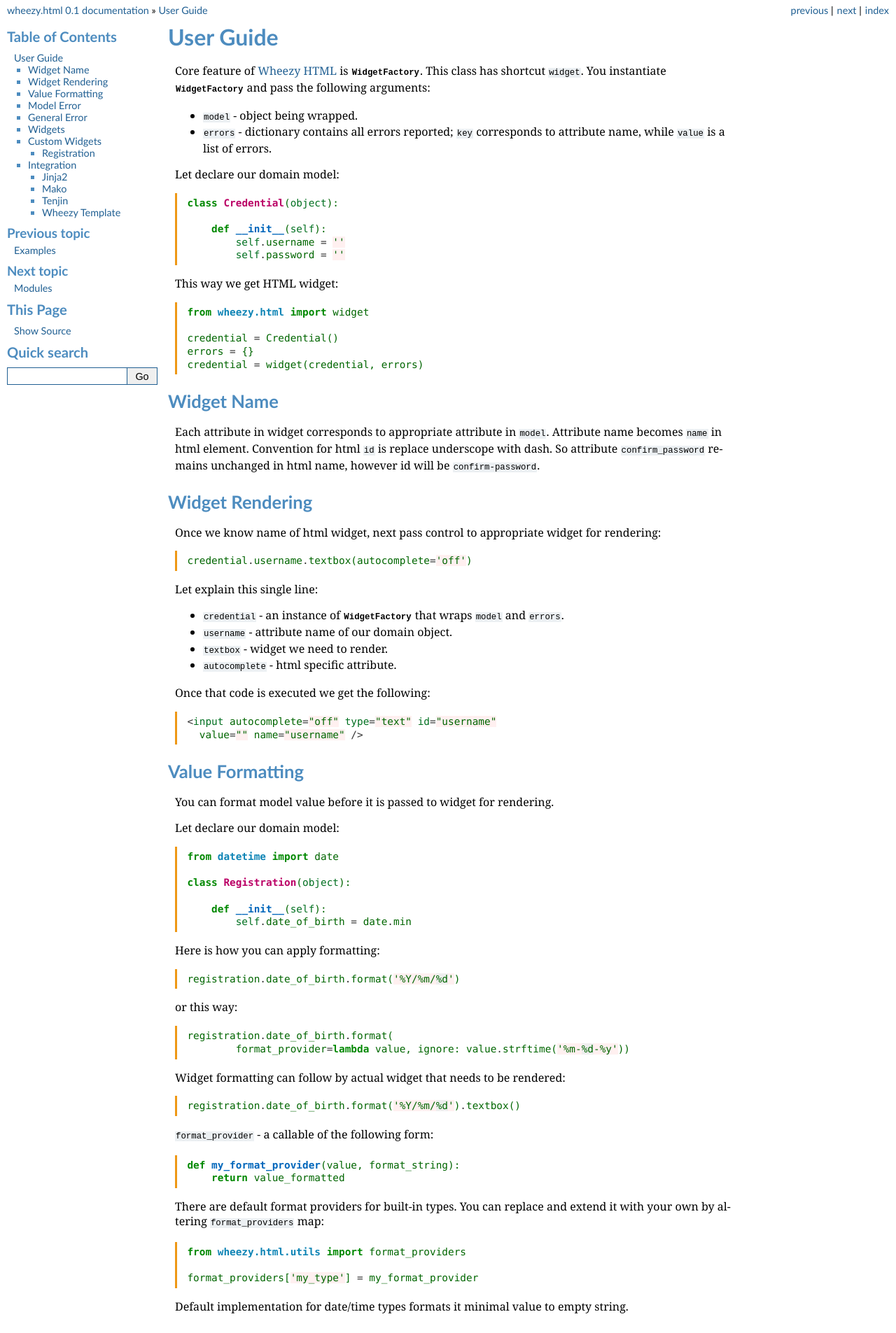
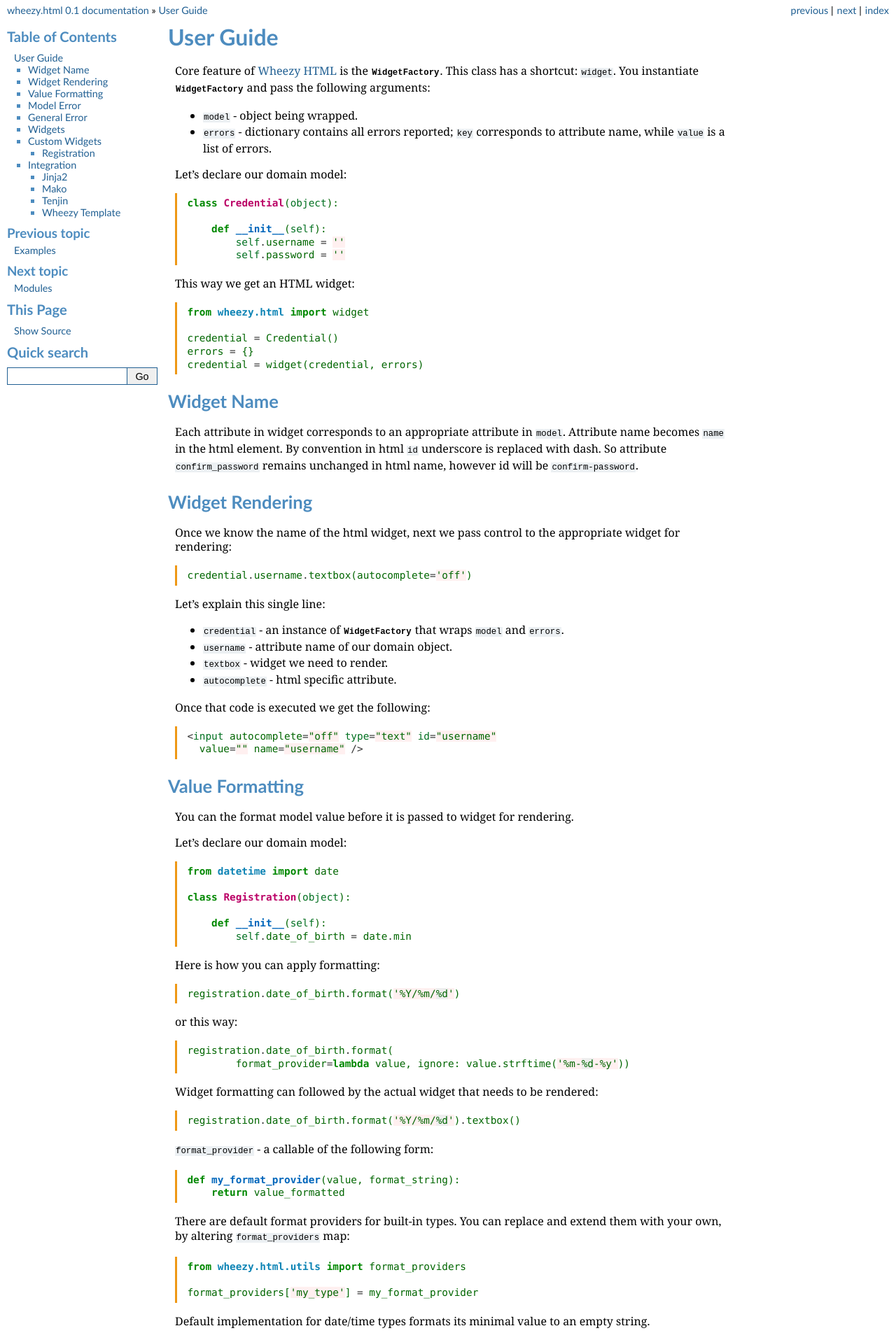
Before and after one commit to akornatskyy/wheezy.html, a Sphinx documentation site: the page built from doc/userguide.rst, in a window 1280 px wide. Shown: the top 1905 px of the page at 70% size. Built offline with Sphinx 7.4.7, drawn with Linux system fonts in a browser that asks for light colours; some of the changed text lies outside the part shown.

Commit message:
examuser_00: readability, typo and jinja2 example reference error

```diff
--- a/doc/examples.rst
+++ b/doc/examples.rst
@@ -3,7 +3,7 @@
 ========
 
 We start with a simple credential validation example. Before we proceed
-let setup `virtualenv`_ environment::
+let's setup a `virtualenv`_ environment::
 
     $ virtualenv env
     $ env/bin/easy_install wheezy.html
@@ -14,8 +14,8 @@
 Signin Widget
 -------------
 
-Suppose we need add user credential input to HTML form. In case of error would
-be good display it next to each input. Domain model looks like this::
+Suppose we need to add user credential input to an HTML form. In case of error it would
+be good to display it next to each input. Domain model looks like this::
 
     class Credential(object):
 
--- a/doc/userguide.rst
+++ b/doc/userguide.rst
@@ -3,7 +3,8 @@
 ==========
 
 Core feature of :ref:`wheezy.html`
-is :py:class:`~wheezy.html.factory.WidgetFactory`. This class has shortcut
+is the :py:class:`~wheezy.html.factory.WidgetFactory`. This class has
+a shortcut:
 ``widget``. You instantiate :py:class:`~wheezy.html.factory.WidgetFactory`
 and pass the following arguments:
 
@@ -11,7 +12,7 @@
 * ``errors`` - dictionary contains all errors reported; ``key`` corresponds to
   attribute name, while ``value`` is a list of errors.
 
-Let declare our domain model::
+Let's declare our domain model::
 
     class Credential(object):
 
@@ -19,7 +20,7 @@
             self.username = ''
             self.password = ''
 
-This way we get HTML widget::
+This way we get an HTML widget::
 
     from wheezy.html import widget
 
@@ -30,20 +31,20 @@
 Widget Name
 ~~~~~~~~~~~
 
-Each attribute in widget corresponds to appropriate attribute in ``model``.
-Attribute name becomes ``name`` in html element. Convention for html ``id``
-is replace underscope with dash. So attribute ``confirm_password`` remains
+Each attribute in widget corresponds to an appropriate attribute in ``model``.
+Attribute name becomes ``name`` in the html element. By convention in html ``id``
+underscore is replaced with dash. So attribute ``confirm_password`` remains
 unchanged in html name, however id will be ``confirm-password``.
 
 Widget Rendering
 ~~~~~~~~~~~~~~~~
 
-Once we know name of html widget, next pass control to appropriate
+Once we know the name of the html widget, next we pass control to the appropriate
 widget for rendering::
 
     credential.username.textbox(autocomplete='off')
 
-Let explain this single line:
+Let's explain this single line:
 
 * ``credential`` - an instance of
   :py:class:`~wheezy.html.factory.WidgetFactory` that wraps ``model`` and
@@ -60,9 +61,9 @@
 Value Formatting
 ~~~~~~~~~~~~~~~~
 
-You can format model value before it is passed to widget for rendering.
+You can the format model value before it is passed to widget for rendering.
 
-Let declare our domain model::
+Let's declare our domain model::
 
     from datetime import date
 
@@ -80,7 +81,7 @@
     registration.date_of_birth.format(
             format_provider=lambda value, ignore: value.strftime('%m-%d-%y'))
 
-Widget formatting can follow by actual widget that needs to be rendered::
+Widget formatting can followed by the actual widget that needs to be rendered::
 
     registration.date_of_birth.format('%Y/%m/%d').textbox()
 
@@ -90,20 +91,20 @@
         return value_formatted
 
 There are default format providers for built-in types. You can replace and
-extend it with your own by altering ``format_providers`` map::
+extend them with your own, by altering ``format_providers`` map::
 
     from wheezy.html.utils import format_providers
 
     format_providers['my_type'] = my_format_provider
 
-Default implementation for date/time types formats it minimal value to empty
+Default implementation for date/time types formats its minimal value to an empty
 string.
 
 Model Error
 ~~~~~~~~~~~
 
-Since ``widget`` is initialized with model and errors, it capable to
-decorate html widget with attributes specific to errors. Let see this
+Since ``widget`` is initialized with model and errors, it is capable of
+decorating html widgets with attributes specific to errors. Let's see this
 in the following example::
 
     errors = {'username': ['Required field cannot be left blank.']}
@@ -139,7 +140,7 @@
 
     credential.error()
 
-It renders the following html element only if __ERROR__ key exists::
+It renders the following html element only if the __ERROR__ key exists::
 
     <span class="error-message">The username or password
       provided is incorrect.</span>
@@ -229,7 +230,7 @@
 
 Your custom widget must return an instance of
 :py:class:`~wheezy.html.markup.Tag` or
-:py:class:`~wheezy.html.markup.Fragment`. In case of field error html element
+:py:class:`~wheezy.html.markup.Fragment`. In case of field errors, the html element
 is decorated with css class ``error``.
 
 Registration
@@ -261,7 +262,7 @@
 Jinja2
 ^^^^^^
 
-:ref:`wheezy.html` integration with ``Jinja2`` is provided via extension
+:ref:`wheezy.html` integration with ``Jinja2`` is provided via the extension
 feature. Here is how to add
 :py:meth:`~wheezy.html.ext.jinja2.WidgetExtension` to your code::
 
@@ -274,7 +275,7 @@
 The only thing :py:meth:`~wheezy.html.ext.jinja2.WidgetExtension` does is
 translation of widget code to adequate ``Jinja2`` code.
 
-Let demonstrate with by example::
+Let's demonstrate this with an example::
 
     {{ model.remember_me.checkbox() }}
 
@@ -294,8 +295,8 @@
 
     <input id="remember-me" name="remember_me" type="checkbox" value="1" />
 
-Since widgets also decorate appropriate HTML tags in case of error, ``errors``
-dictionary must be available in ``Jinja2`` context::
+Since widgets also decorate appropriate HTML tags in case of error, the ``errors``
+dictionary must be available in the ``Jinja2`` context::
 
     template = env.get_template(template_name)
     assert 'errors' in kwargs
@@ -303,13 +304,13 @@
                 **kwargs
     )
 
-See :py:mod:`wheezy.html.ext.mako` for more examples.
+See :py:mod:`wheezy.html.ext.jinja2` for more examples.
 
 
 Mako
 ^^^^
 
-:ref:`wheezy.html` integration with ``Mako`` is provided via preprocessor
+:ref:`wheezy.html` integration with ``Mako`` is provided via the preprocessor
 feature. Here is how to add
 :py:meth:`~wheezy.html.ext.mako.widget_preprocessor` to your code::
 
@@ -322,7 +323,7 @@
 The only thing :py:meth:`~wheezy.html.ext.mako.widget_preprocessor` does is
 translation of widget code to adequate ``Mako`` code.
 
-Let demonstrate with by example::
+Let's demonstrate this with an example::
 
     ${model.remember_me.checkbox()}
 
@@ -342,8 +343,8 @@
 
     <input id="remember-me" name="remember_me" type="checkbox" value="1" />
 
-Since widgets also decorate appropriate HTML tags in case of error, ``errors``
-dictionary must be available in ``Mako`` context::
+Since widgets also decorate appropriate HTML tags in case of error, the ``errors``
+dictionary must be available in the ``Mako`` context::
 
     template = template_lookup.get_template(template_name)
     assert 'errors' in kwargs
@@ -356,7 +357,7 @@
 Tenjin
 ^^^^^^
 
-:ref:`wheezy.html` integration with ``Tenjin`` is provided via preprocessor
+:ref:`wheezy.html` integration with ``Tenjin`` is provided via the preprocessor
 feature. Here is how to add
 :py:meth:`~wheezy.html.ext.tenjin.widget_preprocessor` to your code::
 
@@ -369,7 +370,7 @@
 The only thing :py:meth:`~wheezy.html.ext.mako.widget_preprocessor` does is
 translation of widget code to adequate ``Tenjin`` code.
 
-Let demonstrate with by example::
+Let's demonstrate this with an example::
 
     ${model.remember_me.checkbox(class_='i')}
 
@@ -390,8 +391,8 @@
 
     <input id="remember-me" name="remember_me" type="checkbox" value="1" class="i" />
 
-Since widgets also decorate appropriate HTML tags in case of error, ``errors``
-dictionary must be available in ``Tenjin`` context::
+Since widgets also decorate appropriate HTML tags in case of error, the ``errors``
+dictionary must be available in the ``Tenjin`` context::
 
     assert 'errors' in kwargs
     engine.render('page.html',
@@ -403,7 +404,7 @@
 Wheezy Template
 ^^^^^^^^^^^^^^^
 
-:ref:`wheezy.html` integration with ``wheezy.template`` is provided via preprocessor
+:ref:`wheezy.html` integration with ``wheezy.template`` is provided via the preprocessor
 feature. Here is how to add
 :py:meth:`~wheezy.html.ext.template.WidgetExtension` to your code::
 
@@ -425,7 +426,7 @@
 :py:meth:`~wheezy.html.ext.template.WidgetExtension` does is
 translation of widget code to adequate ``wheezy.template`` code.
 
-Let demonstrate with by example::
+Let's demonstrate this with an example::
 
     @model.remember_me.checkbox(class_='i')
 
```
Also changed, not shown: other parts of doc/userguide.rst (+11 -11 lines), doc/gettingstarted.rst (+7 -7 lines).
